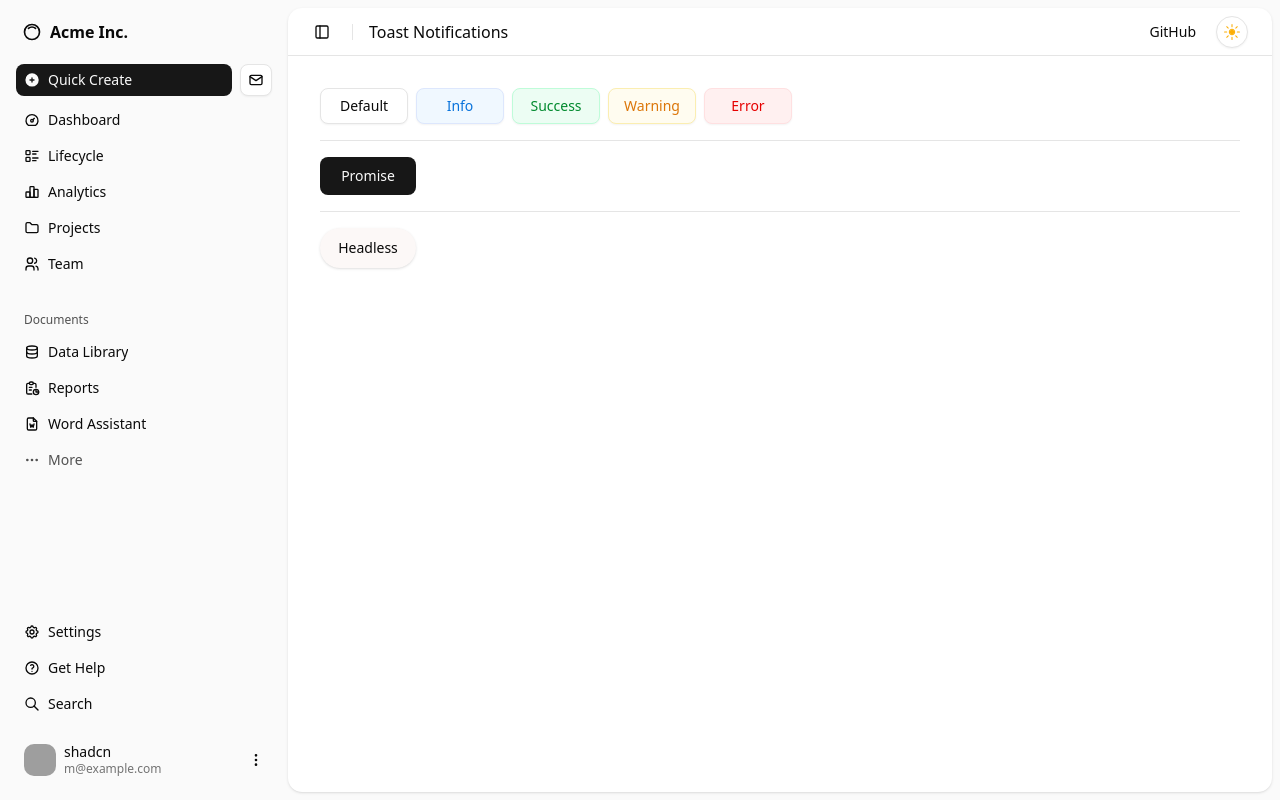
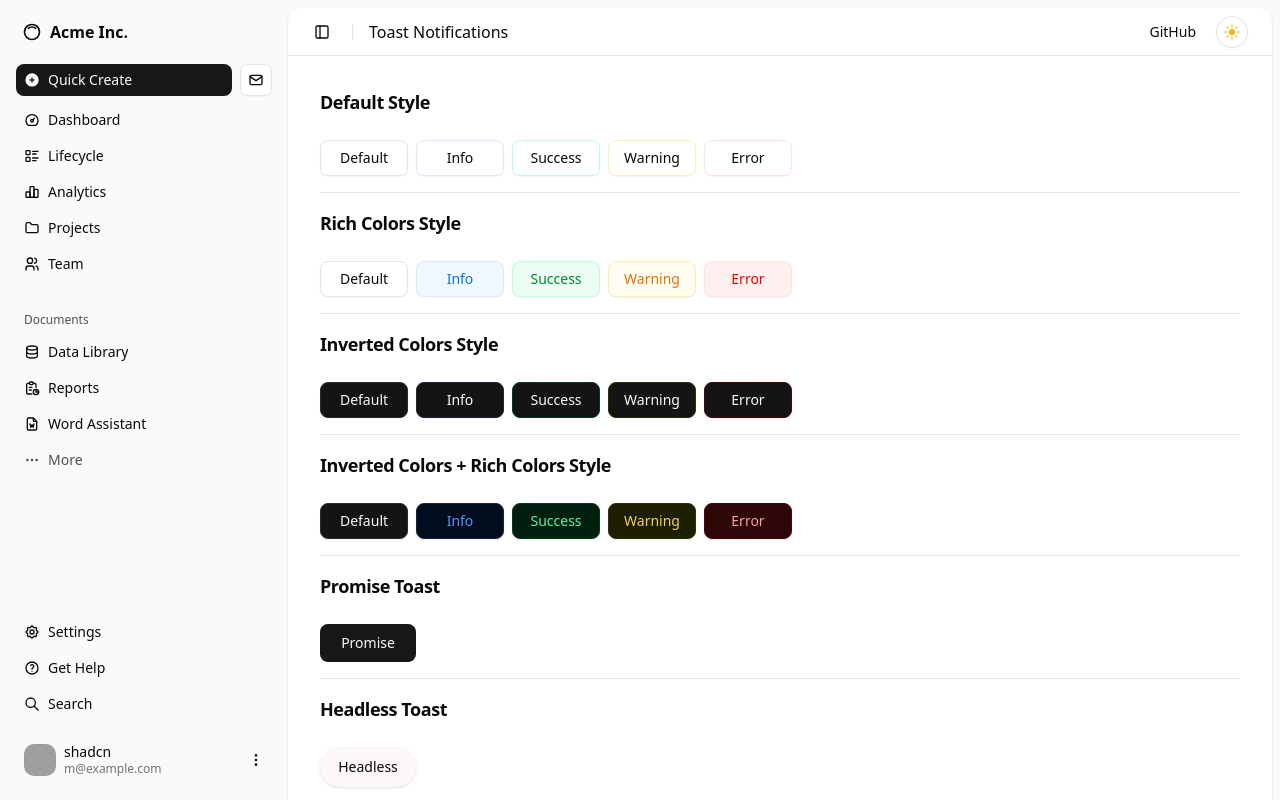
Before and after one commit to Tyran169/grerth, a Next.js app: page /toast in a window 1280 px wide. Shown: the top 800 px of the page. Built offline with nearby package versions, Linux system fonts and the light colour scheme; grey boxes are pictures that could not be loaded.

Commit message:
Enhance toast components: add rich colors support and improve styling options for better user experience

```diff
--- a/src/app/(admin)/toast/component/PromiseSonnerBtn.tsx
+++ b/src/app/(admin)/toast/component/PromiseSonnerBtn.tsx
@@ -21,7 +21,8 @@ export default function PromiseSonnerBtn() {
           {
             loading: 'Loading...',
             success: (data) => `${data.name} has been created`,
-            error: 'There was an error creating the event'
+            error: 'There was an error creating the event',
+            richColors: true
           }
         );
       }}
--- a/src/app/(admin)/toast/component/SonnerVariants.tsx
+++ b/src/app/(admin)/toast/component/SonnerVariants.tsx
@@ -6,7 +6,13 @@ import { useMounted } from '@/hooks/use-mounted';
 import { useTheme } from 'next-themes';
 import { toast } from 'sonner';
 
-export default function SonnerVariants() {
+export default function SonnerVariants({
+  richColors = false,
+  invertColors = false
+}: {
+  richColors?: boolean;
+  invertColors?: boolean;
+}) {
   const mounted = useMounted();
   const { resolvedTheme } = useTheme();
 
@@ -29,14 +35,27 @@ export default function SonnerVariants() {
         key="default"
         variant="outline"
         className="toast w-22"
-        data-rich-colors
-        style={{
+        data-rich-colors={richColors}
+        data-invert={invertColors}
+        style={
+          richColors
+            ? {
                 background: 'var(--toast-bg)',
                 color: 'var(--toast-text)',
                 borderColor: 'var(--toast-border)'
-        }}
+              }
+            : {
+                background: 'var(--normal-bg)',
+                color: 'var(--normal-text)',
+                borderColor: 'var(--toast-border)'
+              }
+        }
         onClick={() =>
-          toast(toastContent.default.title, toastContent.default.option)
+          toast(toastContent.default.title, {
+            ...toastContent.default.option,
+            richColors,
+            invert: invertColors
+          })
         }
       >
         Default
@@ -46,14 +65,27 @@ export default function SonnerVariants() {
           key={type}
           variant="outline"
           className={`toast ${type} w-22`}
-          data-rich-colors
-          style={{
+          data-rich-colors={richColors}
+          data-invert={invertColors}
+          style={
+            richColors
+              ? {
                   background: 'var(--toast-bg)',
                   color: 'var(--toast-text)',
                   borderColor: 'var(--toast-border)'
-          }}
+                }
+              : {
+                  background: 'var(--normal-bg)',
+                  color: 'var(--normal-text)',
+                  borderColor: 'var(--toast-border)'
+                }
+          }
           onClick={() =>
-            toast[type](toastContent[type].title, toastContent[type].option)
+            toast[type](toastContent[type].title, {
+              ...toastContent[type].option,
+              richColors,
+              invert: invertColors
+            })
           }
         >
           {type.charAt(0).toUpperCase() + type.slice(1)}
--- a/src/app/(admin)/toast/page.tsx
+++ b/src/app/(admin)/toast/page.tsx
@@ -4,14 +4,34 @@ import PromiseSonnerBtn from './component/PromiseSonnerBtn';
 import HeadlessSonnerBtn from './component/HeadlessSonnerBtn';
 import SiteTitle from '@/components/main-layout/site-title';
 
+function Title({ children }: { children: React.ReactNode }) {
+  return (
+    <p className="mb-6 scroll-m-20 text-lg font-bold tracking-tight">
+      {children}
+    </p>
+  );
+}
+
 export default async function SonnerTypes() {
   return (
     <SiteTitle title="Toast Notifications">
       <div className="p-8">
+        <Title>Default Style</Title>
         <SonnerVariants />
         <Separator className="my-4 w-full" />
+        <Title>Rich Colors Style</Title>
+        <SonnerVariants richColors />
+        <Separator className="my-4 w-full" />
+        <Title>Inverted Colors Style</Title>
+        <SonnerVariants invertColors />
+        <Separator className="my-4 w-full" />
+        <Title>Inverted Colors + Rich Colors Style</Title>
+        <SonnerVariants richColors invertColors />
+        <Separator className="my-4 w-full" />
+        <Title>Promise Toast</Title>
         <PromiseSonnerBtn />
         <Separator className="my-4 w-full" />
+        <Title>Headless Toast</Title>
         <HeadlessSonnerBtn />
       </div>
     </SiteTitle>
--- a/src/app/layout.tsx
+++ b/src/app/layout.tsx
@@ -28,7 +28,7 @@ export default function RootLayout({
           disableTransitionOnChange
         >
           <main id="main-app">{children}</main>
-          <Toaster richColors closeButton />
+          <Toaster closeButton />
         </ThemeProvider>
       </body>
     </html>
```
Lines whose indentation alone changed are shown as unchanged.
